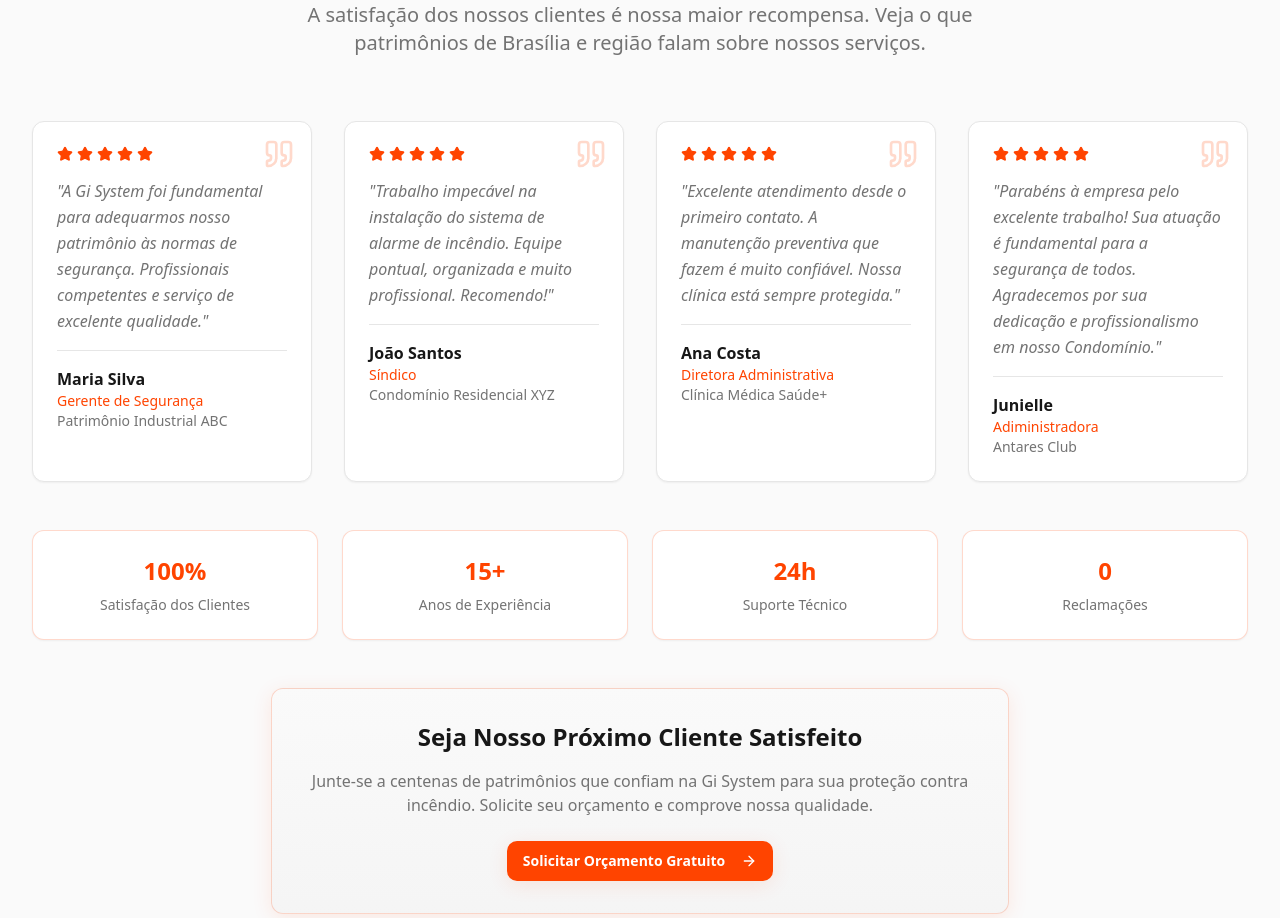
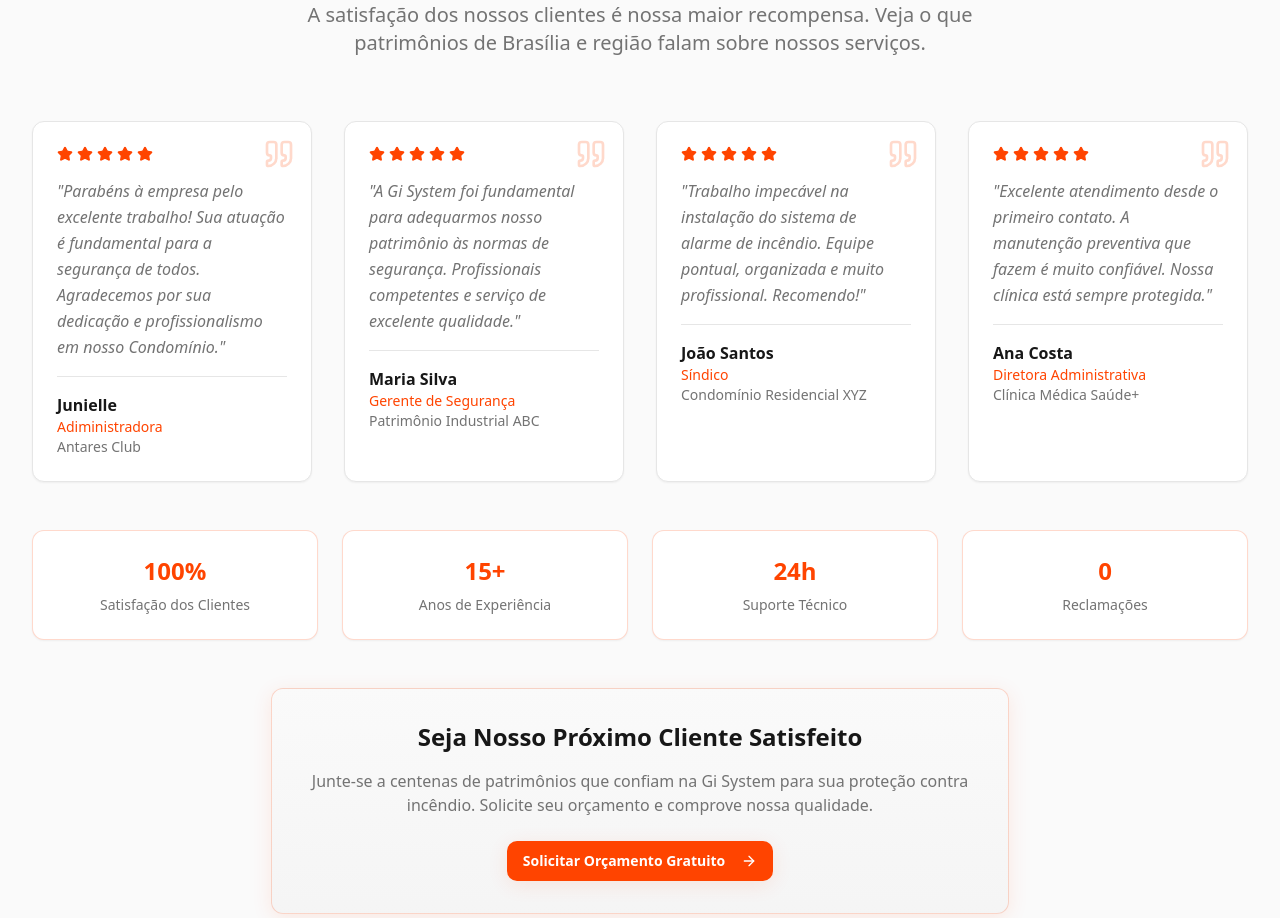
Before and after one commit to DevZipMateus/gi-sistemas, a React (Vite) app: page / in a window 1280 px wide. Shown: the part 4160-5078 px from the top of the page. Built offline with nearby package versions, Linux system fonts and the light colour scheme.

Commit message:
Reorder testimonials
Move Junielle's testimonial to the beginning.

```diff
--- a/src/components/gi-system/TestimonialsSection.tsx
+++ b/src/components/gi-system/TestimonialsSection.tsx
@@ -1,9 +1,17 @@
+
 import { Card } from "@/components/ui/card";
 import { Button } from "@/components/ui/button";
 import { Star, Quote, ArrowRight } from "lucide-react";
 
 export default function TestimonialsSection() {
   const testimonials = [
+    {
+      name: "Junielle",
+      company: "Antares Club",
+      role: "Adiministradora",
+      content: "Parabéns à empresa pelo excelente trabalho! Sua atuação é fundamental para a segurança de todos. Agradecemos por sua dedicação e profissionalismo em nosso Condomínio.",
+      rating: 5
+    },
     {
       name: "Maria Silva",
       company: "Patrimônio Industrial ABC",
@@ -23,13 +31,6 @@ export default function TestimonialsSection() {
       company: "Clínica Médica Saúde+",
       role: "Diretora Administrativa",
       content: "Excelente atendimento desde o primeiro contato. A manutenção preventiva que fazem é muito confiável. Nossa clínica está sempre protegida.",
-      rating: 5
-    },
-    {
-      name: "Junielle",
-      company: "Antares Club",
-      role: "Adiministradora",
-      content: "Parabéns à empresa pelo excelente trabalho! Sua atuação é fundamental para a segurança de todos. Agradecemos por sua dedicação e profissionalismo em nosso Condomínio.",
       rating: 5
     }
   ];
```
